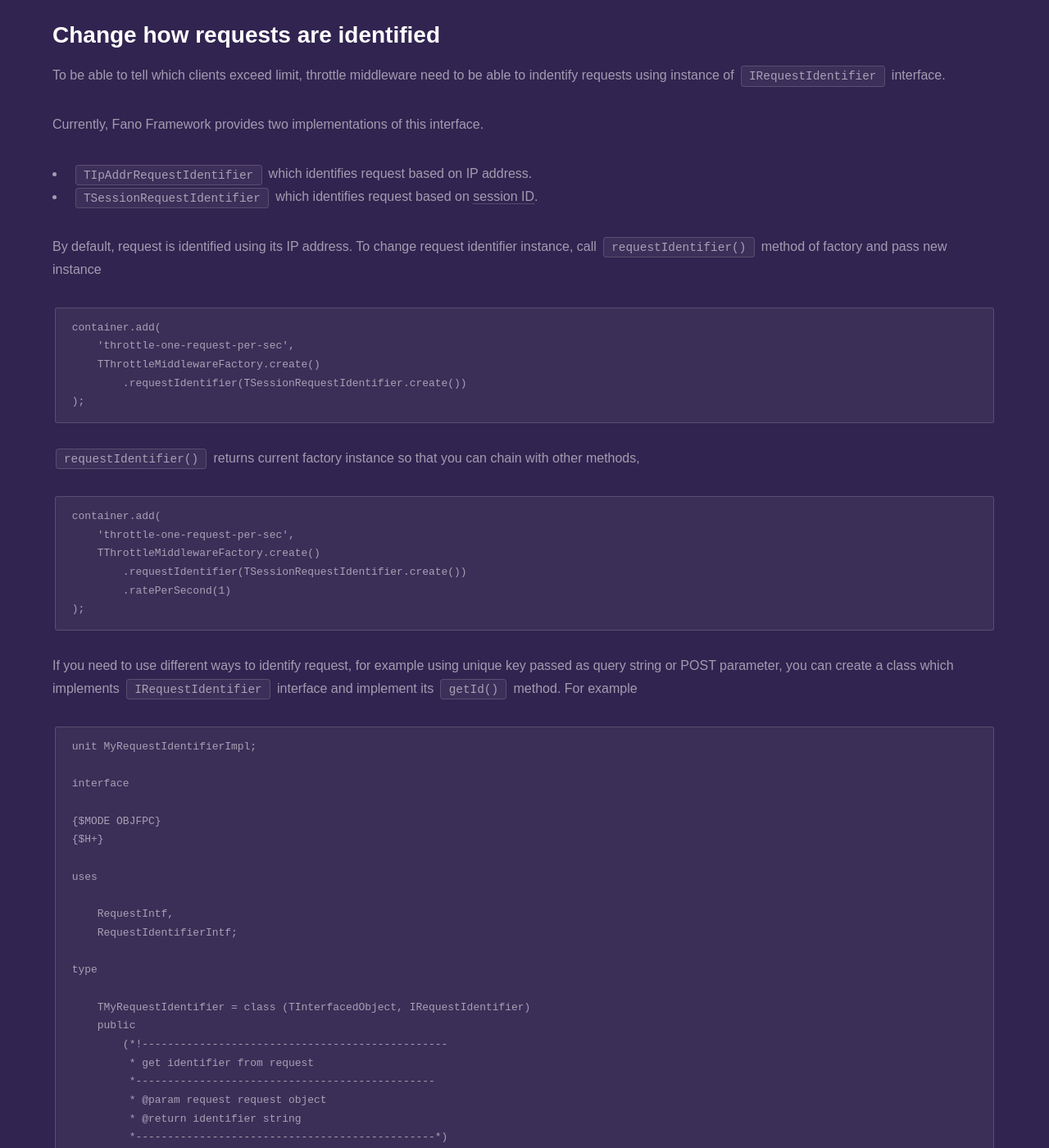
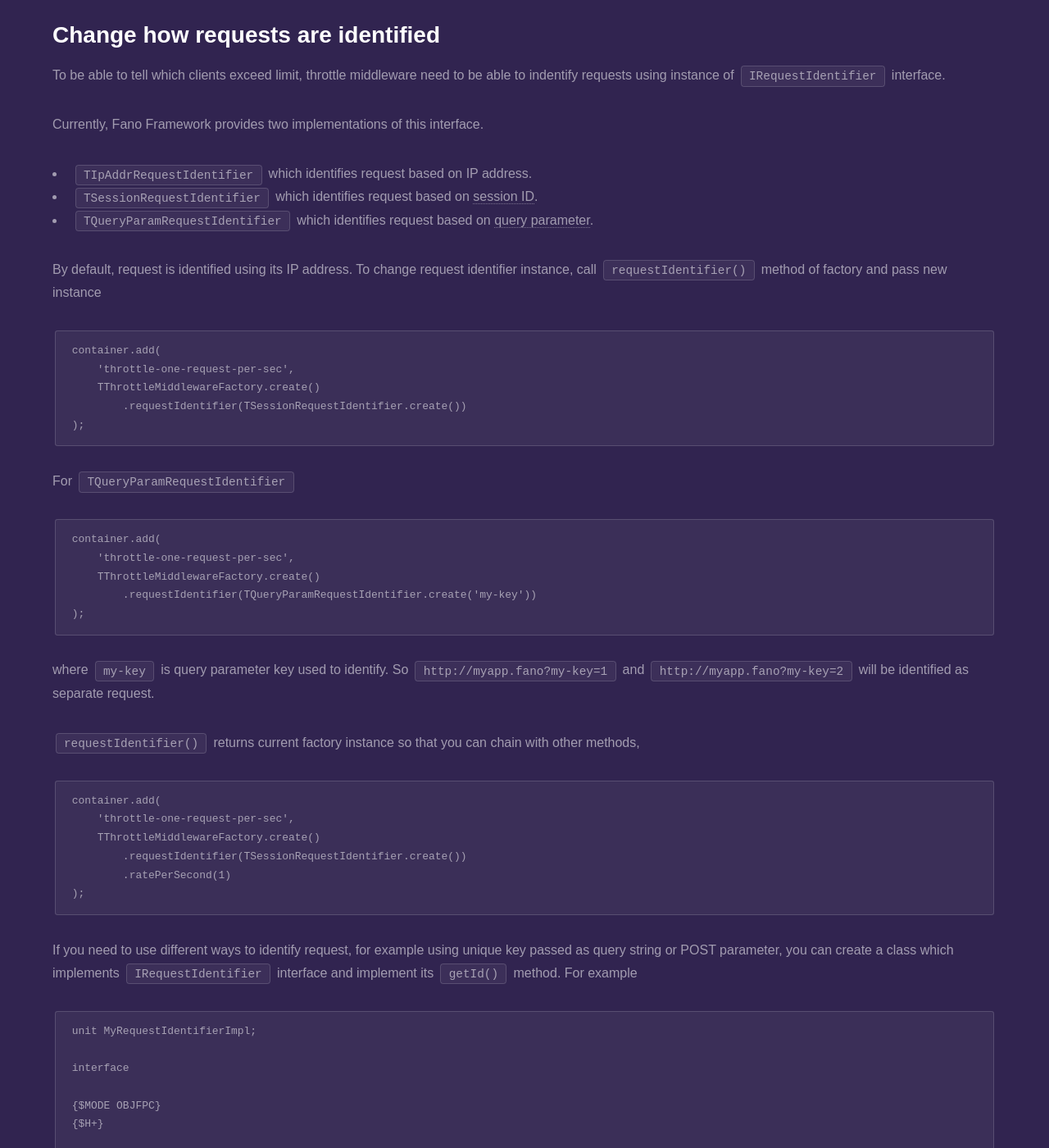
Before and after one commit to fanoframework/fanoframework.github.io, a Jekyll site: the page built from utilities/rate-limit/index.md, in a window 1280 px wide and 1400 px high, scrolled down 5322 px. Shown: the whole window at 82% size. Built offline with Jekyll 4.4.1, drawn with Linux system fonts in a browser that asks for light colours; our own code applies the rules of GitHub Pages for plain Markdown files.

Commit message:
add info on query param identifier

````diff
--- a/utilities/rate-limit/index.md
+++ b/utilities/rate-limit/index.md
@@ -191,6 +191,7 @@ Currently, Fano Framework provides two implementations of this interface.
 
 - `TIpAddrRequestIdentifier` which identifies request based on IP address.
 - `TSessionRequestIdentifier` which identifies request based on [session ID](/working-with-session).
+- `TQueryParamRequestIdentifier` which identifies request based on [query parameter](/working-with-request).
 
 By default, request is identified using its IP address. To change request identifier instance, call `requestIdentifier()` method of factory and pass new instance
 
@@ -201,6 +202,18 @@ container.add(
         .requestIdentifier(TSessionRequestIdentifier.create())
 );
 ```
+For `TQueryParamRequestIdentifier`
+
+```
+container.add(
+    'throttle-one-request-per-sec',
+    TThrottleMiddlewareFactory.create()
+        .requestIdentifier(TQueryParamRequestIdentifier.create('my-key'))
+);
+```
+where `my-key` is query parameter key used to identify. So
+`http://myapp.fano?my-key=1` and `http://myapp.fano?my-key=2` will be identified as separate request.
+
 `requestIdentifier()` returns current factory instance so that you can chain with other methods,
 
 ```
````
